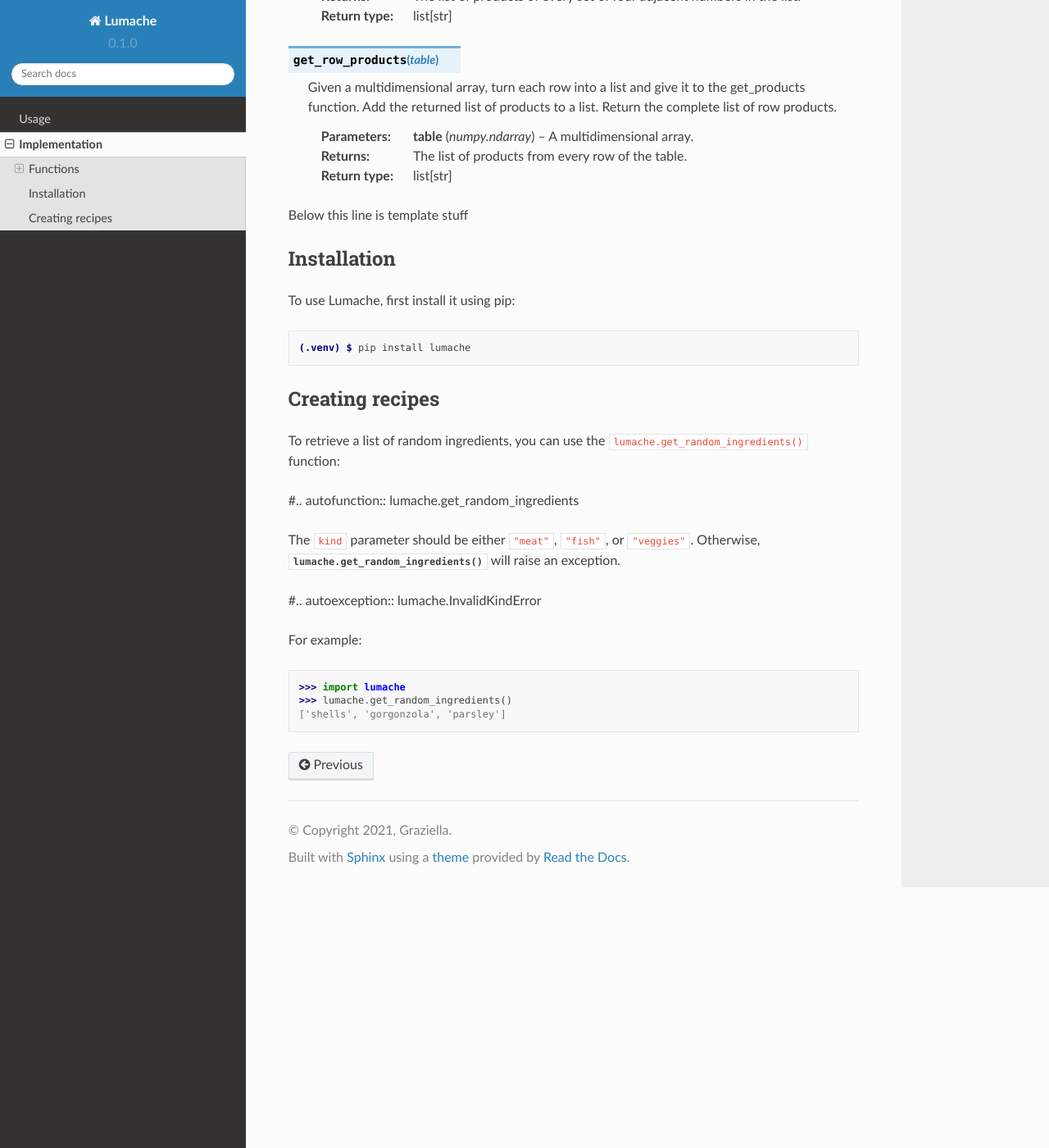
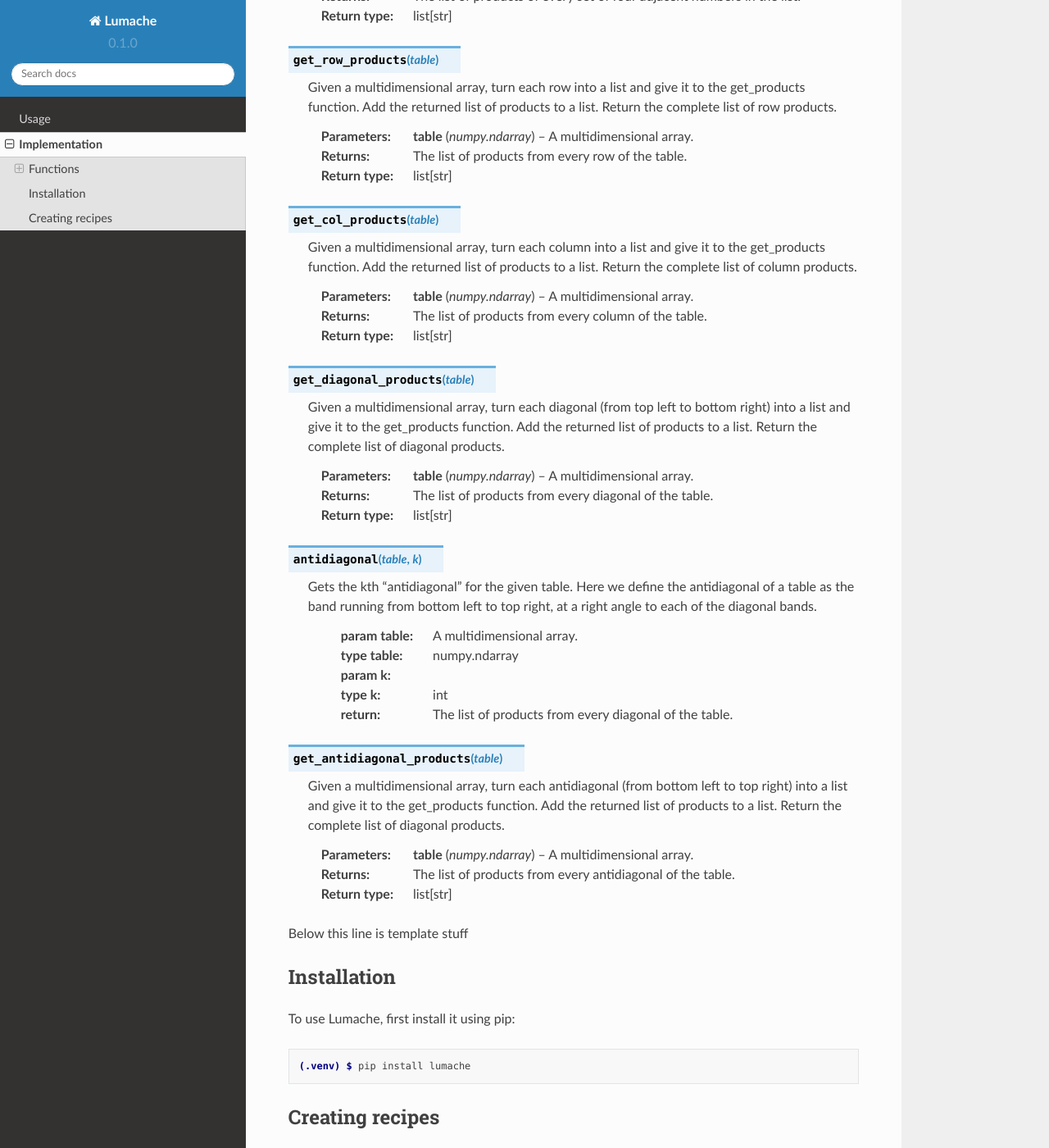
Before and after one commit to XtinaJohnson/largest_prod_grid_docs, a Sphinx documentation site: the page built from docs/source/impl.rst, in a window 1280 px wide and 1400 px high, scrolled down 526 px. Shown: the whole window at 82% size. Built offline with Sphinx 7.4.7 and the Read the Docs theme 2.0.0, drawn with Linux system fonts in a browser that asks for light colours.

Commit message:
Added rest of functions

```diff
--- a/docs/source/impl.rst
+++ b/docs/source/impl.rst
@@ -31,8 +31,42 @@ Functions
    :return: The list of products from every row of the table.
    :rtype: list[str]
 
+.. py:function:: get_col_products(table)
 
+   Given a multidimensional array, turn each column into a list and give it to the get_products function. Add the returned list of products to a list. Return the complete list of column products.
 
+   :param table: A multidimensional array.
+   :type table: numpy.ndarray
+   :return: The list of products from every column of the table.
+   :rtype: list[str]
+
+.. py:function:: get_diagonal_products(table)
+
+   Given a multidimensional array, turn each diagonal (from top left to bottom right) into a list and give it to the get_products function. Add the returned list of products to a list. Return the complete list of diagonal products.
+
+   :param table: A multidimensional array.
+   :type table: numpy.ndarray
+   :return: The list of products from every diagonal of the table.
+   :rtype: list[str]
+
+.. py:function:: antidiagonal(table,k)
+
+  Gets the kth "antidiagonal" for the given table. Here we define the antidiagonal of a table as the band running from bottom left to top right, at a right angle to each of the diagonal bands.
+
+   :param table: A multidimensional array.
+   :type table: numpy.ndarray
+   :param k:
+   :type k: int
+   :return: The list of products from every diagonal of the table.
+
+.. py:function:: get_antidiagonal_products(table)
+
+   Given a multidimensional array, turn each antidiagonal (from bottom left to top right) into a list and give it to the get_products function. Add the returned list of products to a list. Return the complete list of diagonal products.
+
+   :param table: A multidimensional array.
+   :type table: numpy.ndarray
+   :return: The list of products from every antidiagonal of the table.
+   :rtype: list[str]
 
 
 
```
